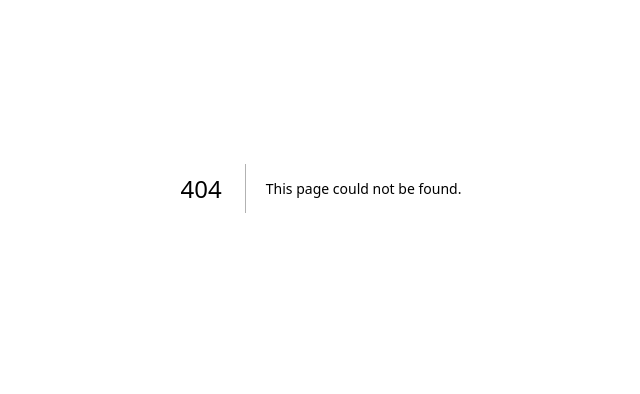
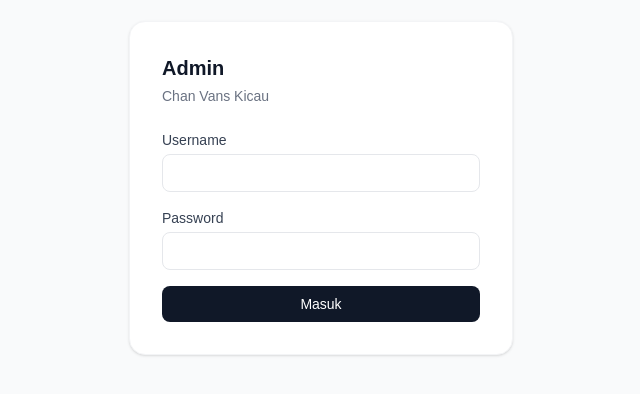
Before and after one commit to Andri-A7/chand-vans-kicau, a Next.js app: page /admin/login in a window 1280 px wide. Before the commit this address had no page. Shown: the part 212-606 px from the top of the page, without its empty margins (319-959 px from the left). Built offline with nearby package versions, Linux system fonts and the light colour scheme; no server answers.

Commit message:
feat: add admin auth — JWT session, middleware proxy, login/dashboard pages

```diff
--- /dev/null
+++ b/actions/auth.actions.ts
@@ -0,0 +1,44 @@
+"use server";
+
+import { z } from "zod";
+import { compare } from "bcryptjs";
+import { redirect } from "next/navigation";
+import { createSession, deleteSession } from "../lib/auth";
+
+const LoginSchema = z.object({
+  username: z.string().min(1, "Username wajib diisi"),
+  password: z.string().min(1, "Password wajib diisi"),
+});
+
+export async function loginAction(formData: unknown) {
+  const parsed = LoginSchema.safeParse(formData);
+  if (!parsed.success) {
+    return { success: false, errors: parsed.error.flatten().fieldErrors };
+  }
+
+  const { username, password } = parsed.data;
+
+  const adminUsername = process.env.ADMIN_USERNAME;
+  const adminPasswordHash = process.env.ADMIN_PASSWORD_HASH;
+
+  if (!adminUsername || !adminPasswordHash) {
+    return { success: false, error: "Konfigurasi admin belum diset" };
+  }
+
+  if (username !== adminUsername) {
+    return { success: false, error: "Username atau password salah" };
+  }
+
+  const isValid = await compare(password, adminPasswordHash);
+  if (!isValid) {
+    return { success: false, error: "Username atau password salah" };
+  }
+
+  await createSession();
+  redirect("/admin/dashboard");
+}
+
+export async function logoutAction() {
+  await deleteSession();
+  redirect("/admin/login");
+}
--- /dev/null
+++ b/app/admin/dashboard/page.tsx
@@ -0,0 +1,40 @@
+import { verifySession } from "../../../lib/auth";
+import { redirect } from "next/navigation";
+import { logoutAction } from "../../../actions/auth.actions";
+
+export default async function DashboardPage() {
+  const isAuth = await verifySession();
+  if (!isAuth) redirect("/admin/login");
+
+  return (
+    <div className="min-h-screen bg-gray-50">
+      <header className="bg-white border-b border-gray-100 px-6 py-4 flex items-center justify-between">
+        <div>
+          <h1 className="text-lg font-semibold text-gray-900">Dashboard</h1>
+          <p className="text-xs text-gray-500">Chan Vans Kicau — Admin</p>
+        </div>
+        <form action={logoutAction}>
+          <button type="submit" className="text-sm text-gray-500 hover:text-gray-900 transition-colors">
+            Keluar
+          </button>
+        </form>
+      </header>
+      <main className="p-6">
+        <div className="grid grid-cols-1 sm:grid-cols-3 gap-4">
+          <a href="/admin/birds" className="bg-white rounded-xl border border-gray-100 p-5 hover:shadow-sm transition-shadow">
+            <p className="text-sm text-gray-500">Burung</p>
+            <p className="text-2xl font-semibold text-gray-900 mt-1">—</p>
+          </a>
+          <a href="/admin/rings" className="bg-white rounded-xl border border-gray-100 p-5 hover:shadow-sm transition-shadow">
+            <p className="text-sm text-gray-500">Ring</p>
+            <p className="text-2xl font-semibold text-gray-900 mt-1">—</p>
+          </a>
+          <a href="/admin/inquiries" className="bg-white rounded-xl border border-gray-100 p-5 hover:shadow-sm transition-shadow">
+            <p className="text-sm text-gray-500">Inquiry</p>
+            <p className="text-2xl font-semibold text-gray-900 mt-1">—</p>
+          </a>
+        </div>
+      </main>
+    </div>
+  );
+}
--- /dev/null
+++ b/app/admin/login/page.tsx
@@ -0,0 +1,78 @@
+"use client";
+
+import { useState } from "react";
+import { loginAction } from "../../../actions/auth.actions";
+
+export default function LoginPage() {
+  const [error, setError] = useState<string | null>(null);
+  const [loading, setLoading] = useState(false);
+
+  async function handleSubmit(e: React.FormEvent<HTMLFormElement>) {
+    e.preventDefault();
+    setLoading(true);
+    setError(null);
+
+    const form = e.currentTarget;
+    const formData = {
+      username: (form.elements.namedItem("username") as HTMLInputElement).value,
+      password: (form.elements.namedItem("password") as HTMLInputElement).value,
+    };
+
+    const result = await loginAction(formData);
+    if (result?.success === false) {
+      setError(result.error ?? "Login gagal");
+      setLoading(false);
+    }
+  }
+
+  return (
+    <div className="min-h-screen flex items-center justify-center bg-gray-50">
+      <div className="w-full max-w-sm bg-white rounded-2xl shadow-sm border border-gray-100 p-8">
+        <h1 className="text-xl font-semibold text-gray-900 mb-1">Admin</h1>
+        <p className="text-sm text-gray-500 mb-6">Chan Vans Kicau</p>
+
+        <form onSubmit={handleSubmit} className="space-y-4">
+          <div>
+            <label className="block text-sm font-medium text-gray-700 mb-1">
+              Username
+            </label>
+            <input
+              name="username"
+              type="text"
+              required
+              autoComplete="username"
+              className="w-full px-3 py-2 border border-gray-200 rounded-lg text-sm focus:outline-none focus:ring-2 focus:ring-gray-900"
+            />
+          </div>
+
+          <div>
+            <label className="block text-sm font-medium text-gray-700 mb-1">
+              Password
+            </label>
+            <input
+              name="password"
+              type="password"
+              required
+              autoComplete="current-password"
+              className="w-full px-3 py-2 border border-gray-200 rounded-lg text-sm focus:outline-none focus:ring-2 focus:ring-gray-900"
+            />
+          </div>
+
+          {error && (
+            <p className="text-sm text-red-600 bg-red-50 px-3 py-2 rounded-lg">
+              {error}
+            </p>
+          )}
+
+          <button
+            type="submit"
+            disabled={loading}
+            className="w-full bg-gray-900 text-white py-2 rounded-lg text-sm font-medium hover:bg-gray-800 disabled:opacity-50 transition-colors"
+          >
+            {loading ? "Masuk..." : "Masuk"}
+          </button>
+        </form>
+      </div>
+    </div>
+  );
+}
--- /dev/null
+++ b/lib/auth.ts
@@ -0,0 +1,43 @@
+import { SignJWT, jwtVerify } from "jose";
+import { cookies } from "next/headers";
+
+const SECRET = new TextEncoder().encode(
+  process.env.ADMIN_SECRET_KEY ?? "fallback-dev-secret-change-in-production"
+);
+
+const COOKIE_NAME = "admin_session";
+const SESSION_DURATION = 60 * 60 * 24 * 7; // 7 hari
+
+export async function createSession() {
+  const token = await new SignJWT({ role: "admin" })
+    .setProtectedHeader({ alg: "HS256" })
+    .setIssuedAt()
+    .setExpirationTime(`${SESSION_DURATION}s`)
+    .sign(SECRET);
+
+  const cookieStore = await cookies();
+  cookieStore.set(COOKIE_NAME, token, {
+    httpOnly: true,
+    secure: process.env.NODE_ENV === "production",
+    sameSite: "lax",
+    maxAge: SESSION_DURATION,
+    path: "/",
+  });
+}
+
+export async function verifySession(): Promise<boolean> {
+  try {
+    const cookieStore = await cookies();
+    const token = cookieStore.get(COOKIE_NAME)?.value;
+    if (!token) return false;
+    await jwtVerify(token, SECRET);
+    return true;
+  } catch {
+    return false;
+  }
+}
+
+export async function deleteSession() {
+  const cookieStore = await cookies();
+  cookieStore.delete(COOKIE_NAME);
+}
--- a/package.json
+++ b/package.json
@@ -13,7 +13,9 @@
     "@prisma/adapter-pg": "^7.9.1",
     "@prisma/client": "^7.9.1",
     "@supabase/supabase-js": "^2.112.3",
+    "bcryptjs": "^3.0.3",
     "framer-motion": "^13.1.0",
+    "jose": "^6.2.8",
     "next": "16.3.0",
     "pg": "^8.23.0",
     "react": "19.2.8",
@@ -24,6 +26,7 @@
   },
   "devDependencies": {
     "@tailwindcss/postcss": "^4",
+    "@types/bcryptjs": "^2.4.6",
     "@types/node": "^20",
     "@types/pg": "^8.21.0",
     "@types/react": "^19",
--- /dev/null
+++ b/proxy.ts
@@ -0,0 +1,31 @@
+import { NextRequest, NextResponse } from "next/server";
+import { jwtVerify } from "jose";
+
+const SECRET = new TextEncoder().encode(
+  process.env.ADMIN_SECRET_KEY ?? "fallback-dev-secret-change-in-production"
+);
+
+export async function proxy(request: NextRequest) {
+  const { pathname } = request.nextUrl;
+
+  if (pathname.startsWith("/admin") && pathname !== "/admin/login") {
+    const token = request.cookies.get("admin_session")?.value;
+
+    if (!token) {
+      return NextResponse.redirect(new URL("/admin/login", request.url));
+    }
+
+    try {
+      await jwtVerify(token, SECRET);
+      return NextResponse.next();
+    } catch {
+      return NextResponse.redirect(new URL("/admin/login", request.url));
+    }
+  }
+
+  return NextResponse.next();
+}
+
+export const config = {
+  matcher: ["/admin/:path*"],
+};
```
Also changed, not shown: 1 other file (tests, documents, lock files or other folders).
